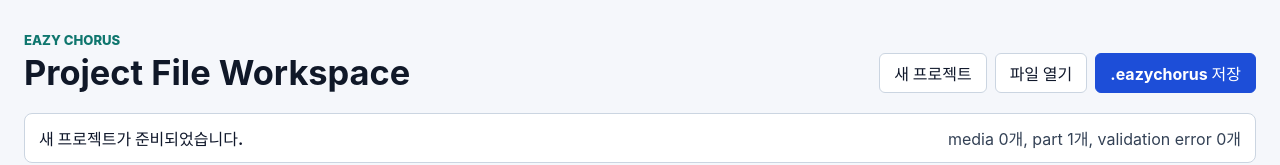
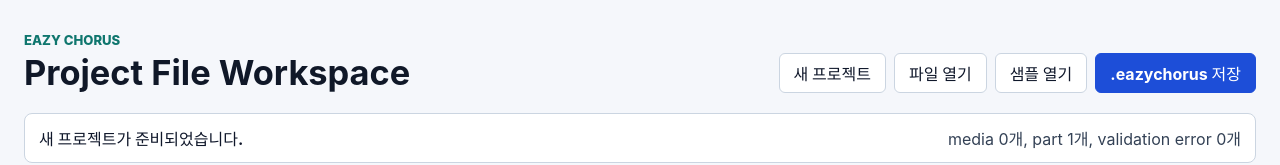
Before and after one commit to misosiruda/eazy-chorus, a React (Vite) app: page /#/ in a window 1280 px wide. Shown: the top 165 px of the page. Built offline with nearby package versions, Linux system fonts and the light colour scheme.

Commit message:
wire sample project loader

```diff
--- a/src/pages/HomePage.tsx
+++ b/src/pages/HomePage.tsx
@@ -104,6 +104,8 @@ const GUIDE_POSITION_OPTIONS: {
   { value: 'above', label: 'Above' },
   { value: 'below', label: 'Below' },
 ]
+const SAMPLE_PROJECT_FILE_NAME = 'eazy-chorus-demo.eazychorus'
+const SAMPLE_PROJECT_URL = `${import.meta.env.BASE_URL}samples/${SAMPLE_PROJECT_FILE_NAME}`
 
 type LaneEditorHistory = {
   past: LaneEditorSnapshot[]
@@ -1167,6 +1169,27 @@ export function HomePage() {
     setStatusMessage(`${file.name} 프로젝트를 열었습니다.`)
   }
 
+  async function openSampleProject() {
+    setStatusMessage('샘플 프로젝트를 불러오는 중입니다.')
+
+    try {
+      const response = await fetch(SAMPLE_PROJECT_URL)
+      if (!response.ok) {
+        throw new Error(`Sample request failed: ${response.status}`)
+      }
+
+      await handleImportFile(
+        new File([await response.blob()], SAMPLE_PROJECT_FILE_NAME, {
+          type: 'application/zip',
+        }),
+      )
+    } catch {
+      setStatusMessage(
+        '샘플 프로젝트를 불러올 수 없습니다. 배포 파일 또는 네트워크 상태를 확인하세요.',
+      )
+    }
+  }
+
   async function exportCurrentProject() {
     const projectToExport = touchProject(project)
     setIsExporting(true)
@@ -1204,6 +1227,9 @@ export function HomePage() {
           </button>
           <button type="button" onClick={() => importInputRef.current?.click()}>
             파일 열기
+          </button>
+          <button type="button" onClick={() => void openSampleProject()}>
+            샘플 열기
           </button>
           <button
             type="button"
```
Also changed, not shown: 1 other file (tests, documents, lock files or other folders).
